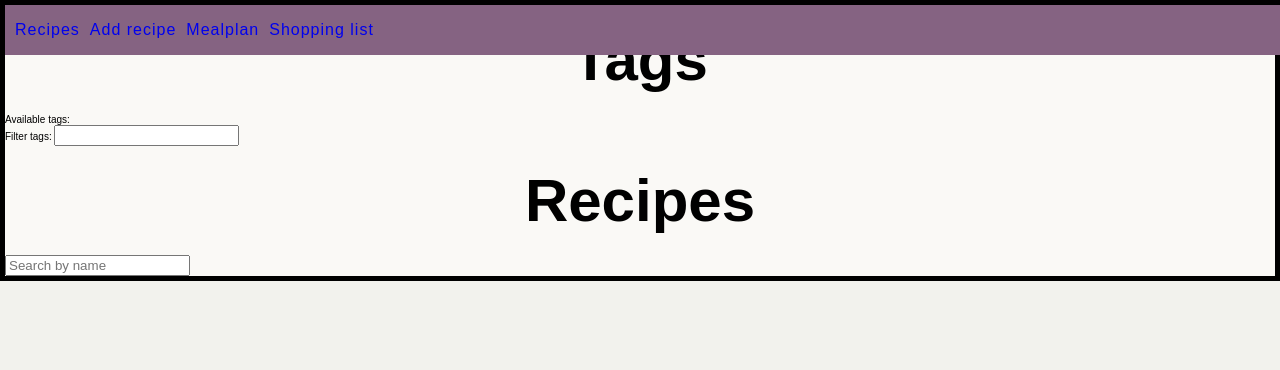
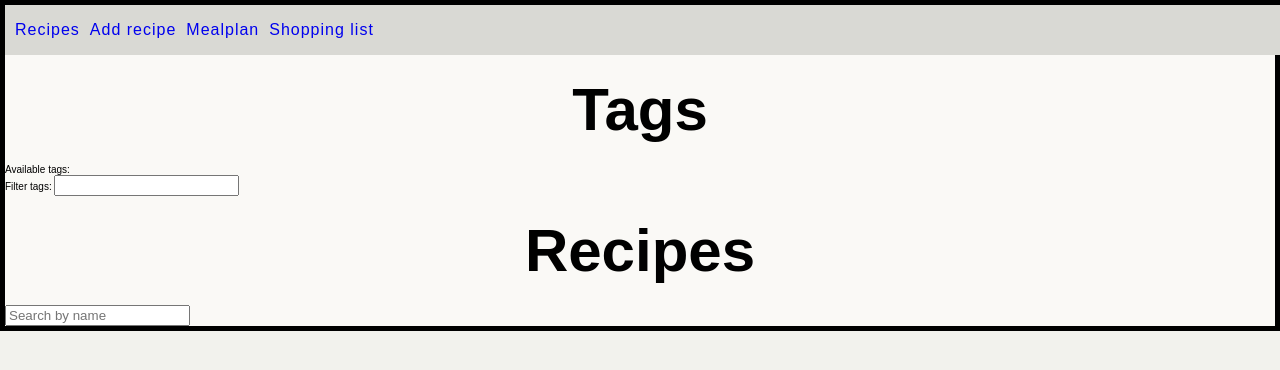
Before and after one commit to SimoHellgren/cookbook, a Flask app: page / in a window 1280 px wide. Shown: the top 370 px of the page. Run offline with Flask 2, Linux system fonts and the light colour scheme; data that the repository does not hold is empty.

Commit message:
fix margin, change navbar color

```diff
--- a/static/style.css
+++ b/static/style.css
@@ -4,12 +4,12 @@ html {
     background-color: #f2f2ed;
 }
 
-.main {
+main {
     margin-top: 5rem;
 }
 
 .navbar {
-    background-color: #856382;
+    background-color: #d9d9d4;
     width: 100vw;
     height: 5rem;
     position: fixed;
```
